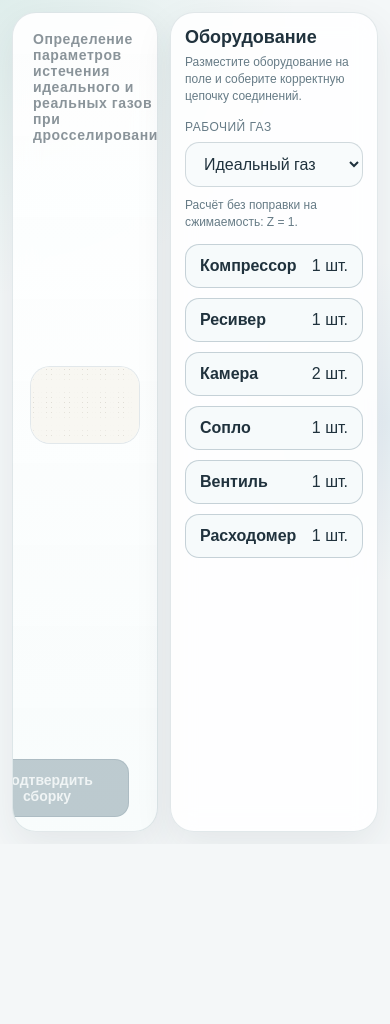
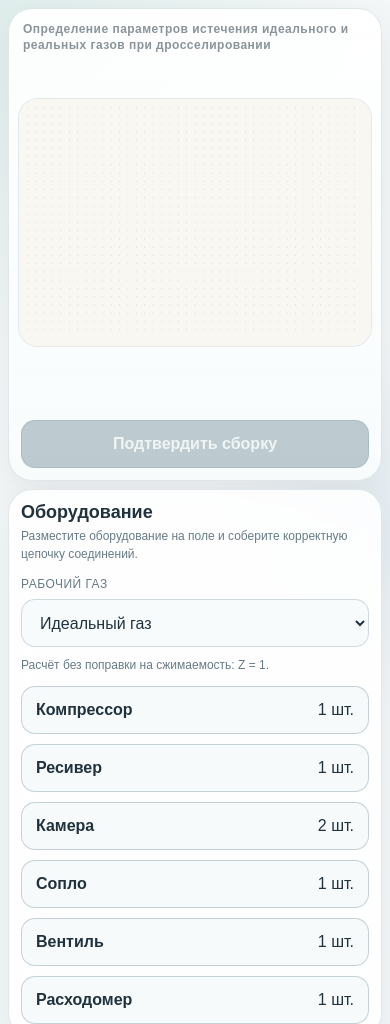
Before and after one commit to ansshour/itmo-online-lab, a website built with Vite: page index.html in a window 390 px wide. Shown: the top 1024 px of the page. Before the commit the page ends 844 px from the top, so only its background shows below. Built offline with nearby package versions, Linux system fonts and the light colour scheme.

Commit message:
feat(touch): alpha touch devices support

```diff
--- a/src/app/application/application.ts
+++ b/src/app/application/application.ts
@@ -151,7 +151,7 @@ export class Application {
 
   private bindCanvas(): void {
     this.elements.canvas.addEventListener('pointerdown', (event) => {
-      if (event.button !== 0) {
+      if (event.pointerType === 'mouse' && event.button !== 0) {
         return;
       }
 
@@ -277,7 +277,7 @@ export class Application {
     });
 
     this.elements.canvas.addEventListener('pointerup', (event) => {
-      if (event.button !== 0) {
+      if (event.pointerType === 'mouse' && event.button !== 0) {
         return;
       }
 
@@ -389,6 +389,10 @@ export class Application {
     });
 
     window.addEventListener('pointerup', (event) => {
+      if (event.pointerType === 'mouse' && event.button !== 0) {
+        return;
+      }
+
       if (this.paletteDrag?.category === 'equipment') {
         this.dropEquipment(event);
       }
--- a/src/styles/app.css
+++ b/src/styles/app.css
@@ -26,6 +26,16 @@ body,
   overflow: hidden;
 }
 
+@media (max-width: 900px) {
+  html,
+  body,
+  #app {
+    height: auto;
+    min-height: 100%;
+    overflow: auto;
+  }
+}
+
 [hidden] {
   display: none !important;
 }
@@ -44,6 +54,7 @@ body {
   height: 100%;
   padding: 16px;
   box-sizing: border-box;
+  touch-action: manipulation;
 }
 
 .application__frame {
@@ -172,6 +183,7 @@ body {
   background: var(--panel-bg);
   box-sizing: border-box;
   overflow: hidden;
+  min-width: 0;
 }
 
 .application__panel-title {
@@ -245,10 +257,12 @@ body {
   align-items: center;
   gap: 12px;
   width: 100%;
+  min-height: 52px;
   padding: 12px 14px;
   background: rgba(246, 250, 251, 0.98);
   text-align: left;
   font: inherit;
+  touch-action: none;
 }
 
 .application__palette-item--disabled {
@@ -284,6 +298,7 @@ body {
 
 .application__secondary-button {
   width: 100%;
+  min-height: 52px;
   padding: 12px 14px;
   border: 1px solid rgba(124, 148, 160, 0.4);
   border-radius: var(--radius-md);
@@ -490,9 +505,51 @@ body {
   }
 }
 
+@media (max-width: 900px) {
+  .application {
+    height: auto;
+    min-height: 100%;
+    overflow: auto;
+  }
+
+  .application__frame {
+    grid-template-columns: 1fr;
+    grid-template-rows: minmax(420px, 62vh) auto;
+    height: auto;
+  }
+
+  .application__workspace,
+  .application__sidebar {
+    min-height: 0;
+  }
+
+  .application__sidebar {
+    overflow: visible;
+  }
+
+  .application__primary-button {
+    right: 20px;
+    bottom: 16px;
+    min-width: 180px;
+  }
+}
+
 @media (max-width: 760px) {
+  .application {
+    padding: 8px;
+  }
+
   .application__frame {
-    grid-template-columns: minmax(0, 1fr) 208px;
+    gap: 8px;
+    grid-template-rows: minmax(360px, 56vh) auto;
+  }
+
+  .application__workspace-title {
+    top: 12px;
+    left: 14px;
+    font-size: 12px;
+    max-width: calc(100% - 28px);
+    line-height: 1.35;
   }
 
   .application__panel-title {
@@ -500,7 +557,8 @@ body {
   }
 
   .application__panel-caption,
-  .application__toast {
+  .application__toast,
+  .application__gas-hint {
     font-size: 12px;
   }
 
@@ -508,18 +566,49 @@ body {
     font-size: 24px;
   }
 
+  .application__workspace canvas {
+    width: 100%;
+    height: auto;
+  }
+
+  .application__canvas-shell {
+    padding: 40px 10px 84px;
+  }
+
+  .application__sidebar {
+    padding: 12px;
+    gap: 12px;
+  }
+
+  .application__primary-button,
+  .application__secondary-button,
+  .application__results-preview-button,
+  .application__modal-close,
+  .application__palette-item,
+  .application__gas-select {
+    min-height: 48px;
+    font-size: 16px;
+  }
+
   .application__primary-button {
-    right: 28px;
-    bottom: 14px;
-    min-width: 164px;
-    padding: 12px 14px;
-    font-size: 14px;
+    left: 12px;
+    right: 12px;
+    bottom: 12px;
+    min-width: 0;
+    padding: 14px 16px;
+  }
+
+  .application__runtime-actions {
+    position: sticky;
+    bottom: 0;
+    padding-top: 8px;
+    background: linear-gradient(180deg, rgba(255,255,255,0) 0%, rgba(255,255,255,0.92) 28%, rgba(255,255,255,0.98) 100%);
   }
 
   .application__modal-dialog {
-    width: calc(100vw - 24px);
-    max-height: calc(100vh - 24px);
-    padding: 16px;
+    width: calc(100vw - 16px);
+    max-height: calc(100vh - 16px);
+    padding: 14px;
   }
 
   .application__modal-header {
```
